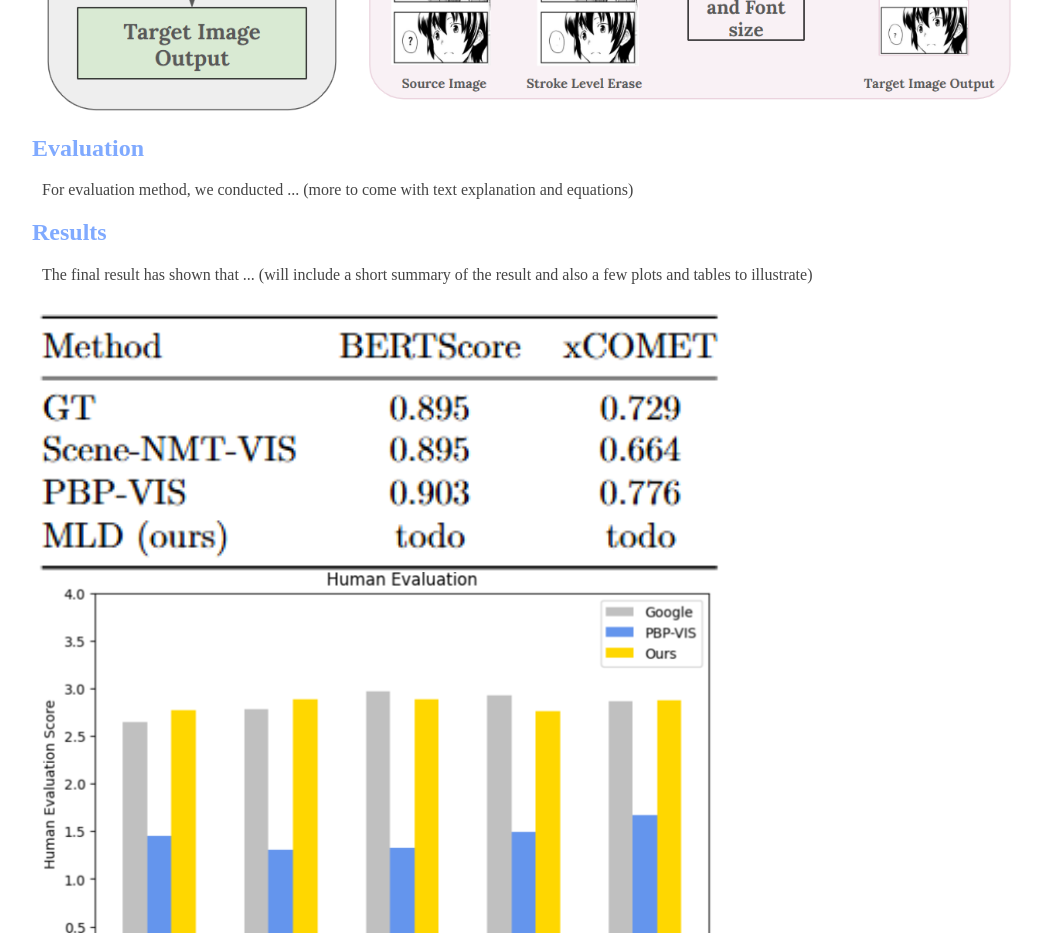
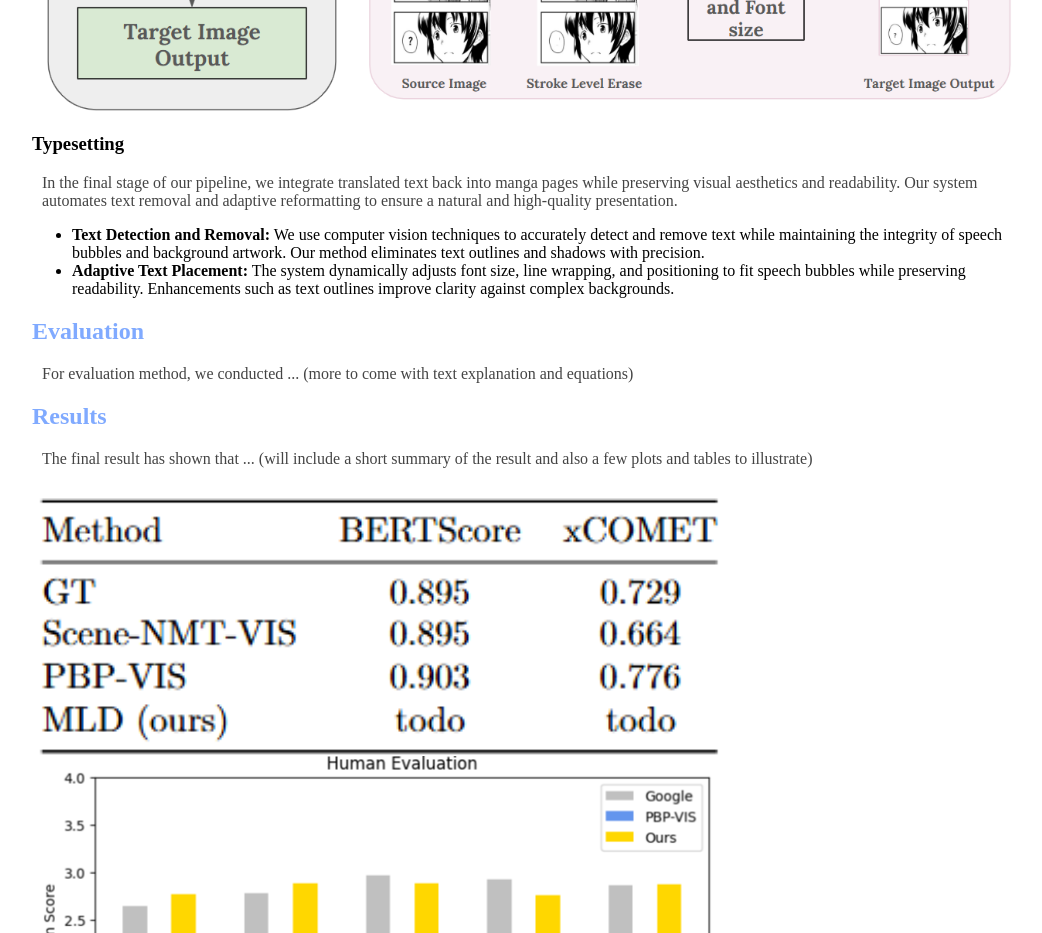
Before and after one commit to nljumaoas/multiagent-translation, a SvelteKit app: page / in a window 1280 px wide. Shown: the part 1380-2313 px from the top of the page, without its empty margins (108-1150 px from the left). Built offline with nearby package versions, Linux system fonts and the light colour scheme.

Commit message:
update for typesetting method

```diff
--- a/src/components/App.svelte
+++ b/src/components/App.svelte
@@ -32,6 +32,15 @@
     <h2>Methods</h2>
     <p>Our innovated method pipeline involves three stages with the collaboration of agents... (more to come)</p>
     <img src="method_pipeline.png" alt="Method Pipeline Diagram" class="content-image">
+
+    <section class="subsection">
+      <h3>Typesetting</h3>
+      <p>In the final stage of our pipeline, we integrate translated text back into manga pages while preserving visual aesthetics and readability. Our system automates text removal and adaptive reformatting to ensure a natural and high-quality presentation.</p>
+      <ul>
+        <li><strong>Text Detection and Removal:</strong> We use computer vision techniques to accurately detect and remove text while maintaining the integrity of speech bubbles and background artwork. Our method eliminates text outlines and shadows with precision.</li>
+        <li><strong>Adaptive Text Placement:</strong> The system dynamically adjusts font size, line wrapping, and positioning to fit speech bubbles while preserving readability. Enhancements such as text outlines improve clarity against complex backgrounds.</li>
+      </ul>
+    </section>
 
     <h2>Evaluation</h2>
     <p>For evaluation method, we conducted ... (more to come with text explanation and equations)</p>
```
Also changed, not shown: static/typesetting_debug.jpg (added).
